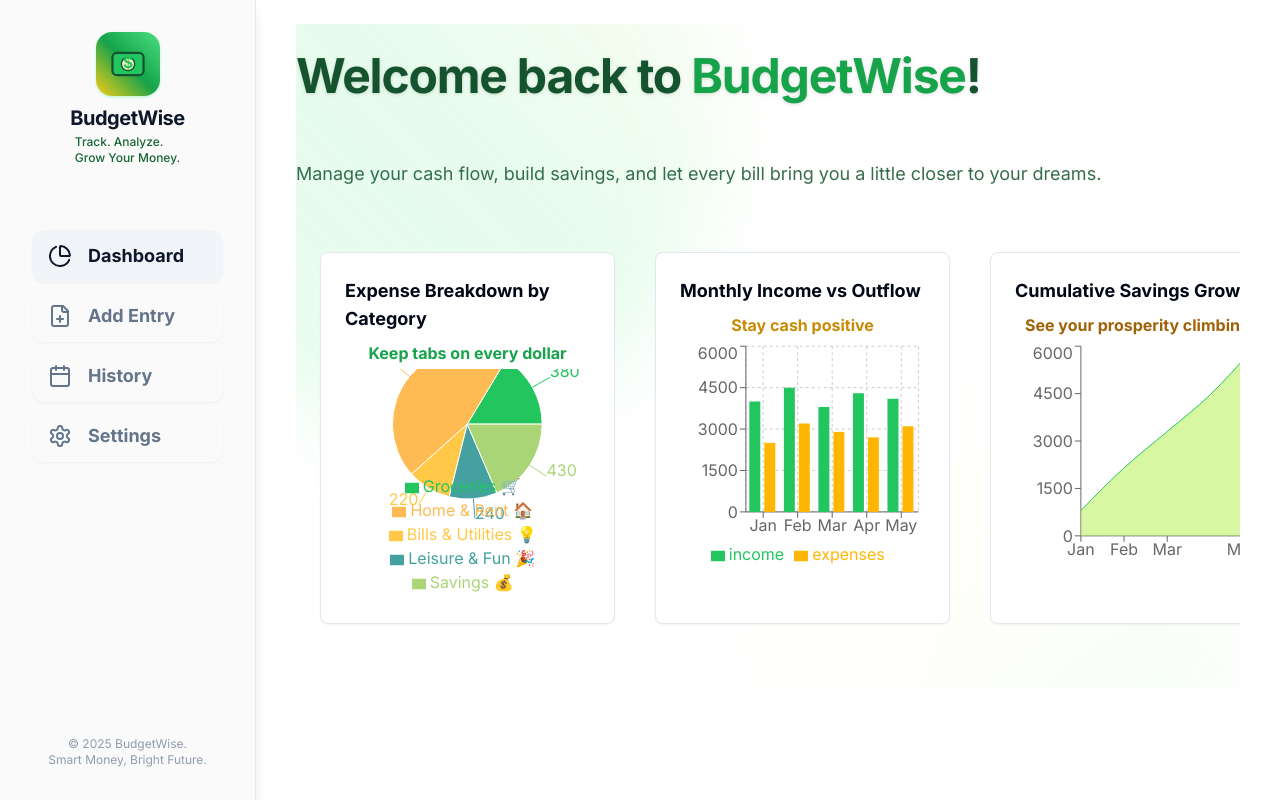
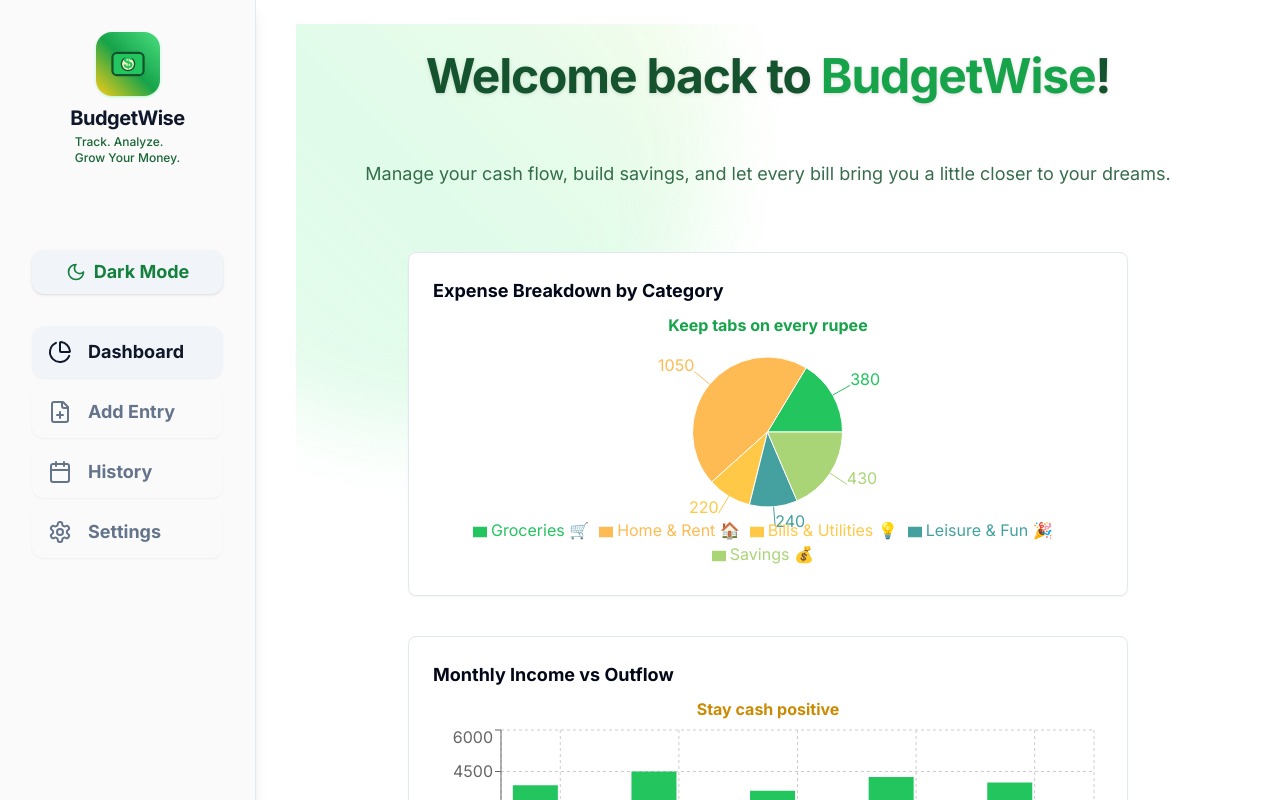
Before and after one commit to rahul-4125/budgetwise, a React (Vite) app: page /dashboard in a window 1280 px wide. Shown: the top 800 px of the page. Built offline with nearby package versions, Linux system fonts and the light colour scheme.

Commit message:
Refactor: UI/UX improvements
- Changed "Keep tabs on every dollar" to "Keep tabs on every rupee".
- Added a dark mode toggler.
- Modified the layout to display charts one by one.

```diff
--- a/src/components/AnalyticsDashboard.tsx
+++ b/src/components/AnalyticsDashboard.tsx
@@ -29,10 +29,10 @@ const areaData = [
 
 export function AnalyticsDashboard() {
   return (
-    <div className="flex flex-col lg:flex-row gap-10 px-2 lg:px-6">
+    <div className="flex flex-col gap-10 px-2 lg:px-6 w-full max-w-3xl mx-auto">
       <ChartCard title="Expense Breakdown by Category">
         <div className="flex flex-col items-center">
-          <span className="text-green-600 font-bold text-base mb-1">Keep tabs on every dollar</span>
+          <span className="text-green-600 font-bold text-base mb-1">Keep tabs on every rupee</span>
           <ResponsiveContainer width="99%" height={230}>
             <PieChart>
               <Pie
--- a/src/components/Sidebar.tsx
+++ b/src/components/Sidebar.tsx
@@ -1,7 +1,8 @@
 
 import { Link, useLocation } from "react-router-dom";
-import { ChartPie, Calendar, FilePlus, Settings } from "lucide-react";
+import { ChartPie, Calendar, FilePlus, Settings, Moon, Sun } from "lucide-react";
 import { cn } from "@/lib/utils";
+import { useState, useEffect } from "react";
 
 // Brand logo: green, minimal, focused on cashbills
 const Logo = () => (
@@ -31,12 +32,43 @@ const sidebarItems = [
   { label: "Settings", icon: Settings, path: "/settings" }
 ];
 
+// Dark mode toggle functionality in sidebar
+function DarkModeToggler() {
+  const [isDark, setIsDark] = useState(
+    () => document.documentElement.classList.contains("dark")
+  );
+
+  useEffect(() => {
+    if (isDark) {
+      document.documentElement.classList.add("dark");
+    } else {
+      document.documentElement.classList.remove("dark");
+    }
+  }, [isDark]);
+
+  return (
+    <button
+      aria-label="Toggle dark mode"
+      className={cn(
+        "mt-5 mb-2 flex items-center gap-2 px-4 py-2 rounded-xl w-full justify-center font-semibold bg-muted hover:bg-accent/60 transition text-lg shadow",
+        isDark ? "text-yellow-300" : "text-green-700"
+      )}
+      onClick={() => setIsDark((v) => !v)}
+      type="button"
+    >
+      {isDark ? <Sun className="w-5 h-5" /> : <Moon className="w-5 h-5" />}
+      <span>{isDark ? "Light Mode" : "Dark Mode"}</span>
+    </button>
+  );
+}
+
 export function Sidebar() {
   const location = useLocation();
 
   return (
     <aside className="flex flex-col min-h-screen w-64 border-r border-border bg-sidebar p-8 gap-6 shadow-lg z-40">
       <Logo />
+      <DarkModeToggler />
       <nav className="flex flex-col gap-2">
         {sidebarItems.map(({ label, icon: Icon, path }) => (
           <Link
--- a/src/pages/Dashboard.tsx
+++ b/src/pages/Dashboard.tsx
@@ -2,23 +2,23 @@
 import { AnalyticsDashboard } from "@/components/AnalyticsDashboard";
 
 const Dashboard = () => (
-  <div className="flex flex-col gap-14 pb-16 relative overflow-hidden">
+  <div className="flex flex-col gap-14 pb-16 relative overflow-hidden w-full min-h-[90vh]">
     {/* Animated accent background, larger! */}
     <div className="pointer-events-none absolute inset-0 z-0 transition-all">
       <div className="absolute -top-48 -left-44 w-[600px] h-[600px] rounded-full bg-gradient-to-tr from-green-200/40 via-green-200/50 to-yellow-100/30 blur-2xl animate-pulse -z-10" />
       <div className="absolute top-[62%] right-0 w-[450px] h-[400px] rounded-full bg-gradient-to-tl from-green-100/60 via-yellow-50/20 to-yellow-100/10 blur-3xl opacity-70 animate-fade-in-slow -z-10" />
     </div>
     <div
-      className="text-4xl md:text-5xl font-bold mt-7 mb-1 animate-fade-in-slow text-green-900 tracking-tight drop-shadow"
+      className="text-4xl md:text-5xl font-bold mt-7 mb-1 animate-fade-in-slow text-green-900 tracking-tight drop-shadow text-center"
       style={{ animationDelay: "0.10s" }}
     >
       Welcome back to <span className="text-green-600">BudgetWise</span>!
     </div>
-    <div className="text-lg text-green-900/85 mb-2 animate-fade-in-up" style={{ animationDelay: "0.25s" }}>
+    <div className="text-lg text-green-900/85 mb-2 animate-fade-in-up text-center" style={{ animationDelay: "0.25s" }}>
       Manage your cash flow, build savings, and let every bill bring you a little closer to your dreams.
     </div>
-    {/* Dashboard charts container - extra spacious */}
-    <div className="animate-scale-in" style={{ animationDelay: "0.19s" }}>
+    {/* Dashboard charts container - displayed one by one, vertically */}
+    <div className="animate-scale-in flex justify-center" style={{ animationDelay: "0.19s" }}>
       <AnalyticsDashboard />
     </div>
   </div>
```
